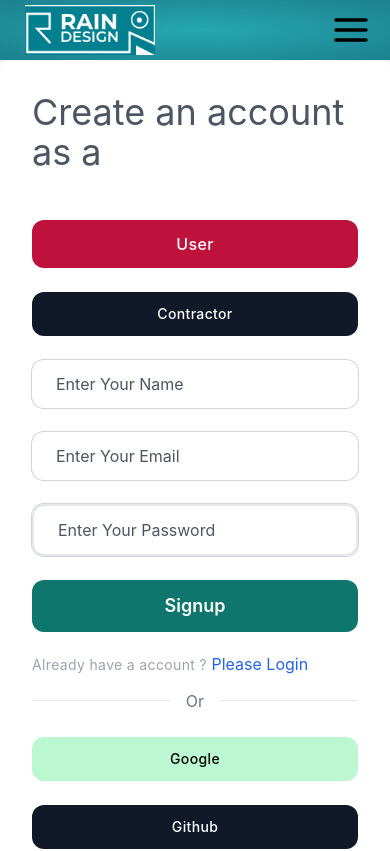
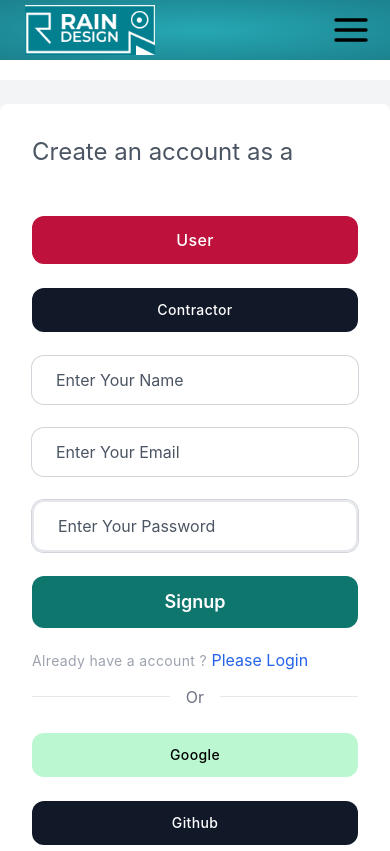
Before and after one commit to MasudRana15924/MicroTaskBidz-Frontend, a React (Create React App) app: page /user-signup in a window 390 px wide. Shown: the top 851 px of the page. Built offline with nearby package versions, Linux system fonts and the light colour scheme.

Commit message:
responsive added

```diff
--- a/src/pages/user/UserSignup.js
+++ b/src/pages/user/UserSignup.js
@@ -29,11 +29,11 @@ const UserSignup = () => {
   };
   return (
 
-    <div className="flex flex-col items-center justify-center min-h-screen bg-gray-100">
+    <div className="mt-5 lg:mt-0 flex flex-col items-center justify-center min-h-screen bg-gray-100">
       <div className=" lg:w-3/12 ">
         <div className="bg-white rounded-lg shadow-lg p-8">
           <div className="space-y-4">
-            <p className="font-lg text-4xl text-gray-600 mb-3">Create an account as a</p>
+            <p className="text-2xl lg:font-lg lg:text-4xl text-gray-600 mb-3">Create an account as a</p>
           </div>
           <div className="mt-12 grid gap-6 sm:grid-cols-2">
             <button className="py-3 px-6 rounded-xl bg-rose-700 hover:bg-blue-100 focus:bg-blue-100 active:bg-blue-200">
```
